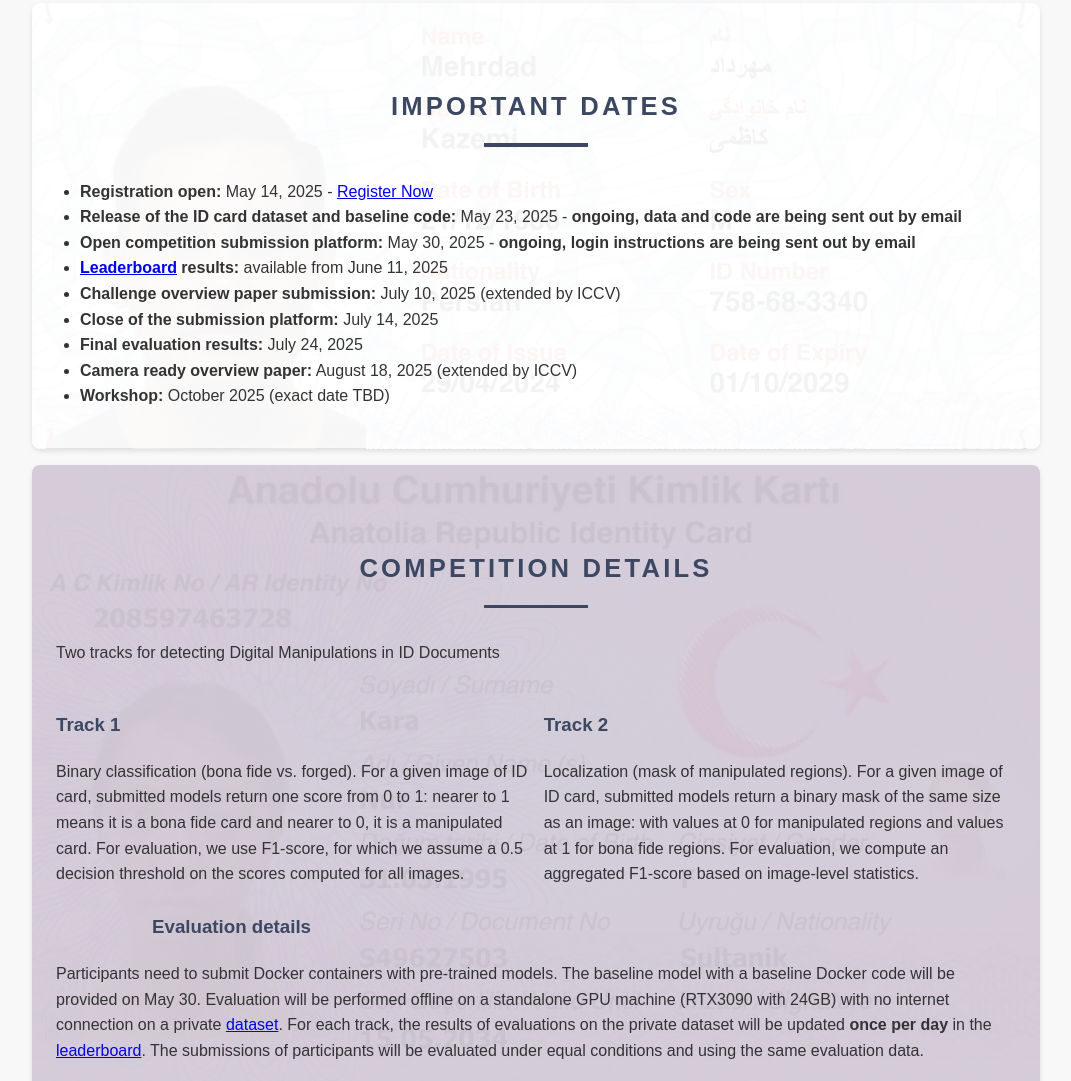
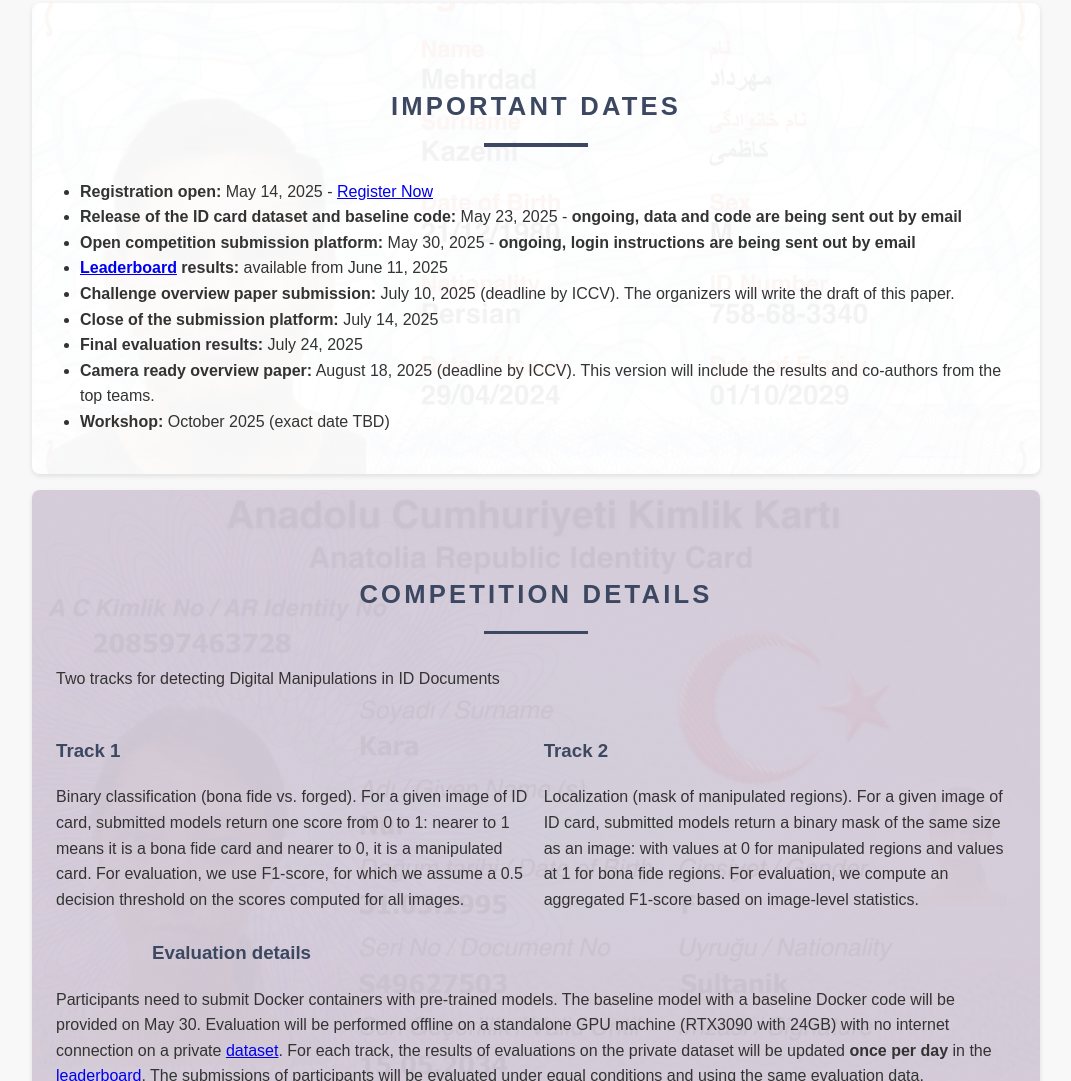
Before and after one commit to deepid-iccv/deepid-iccv.github.io, a plain HTML site: page index.html in a window 1280 px wide. Shown: the part 1083-2164 px from the top of the page, without its empty margins (104-1175 px from the left). Drawn offline with nearby package versions, Linux system fonts and the light colour scheme.

Commit message:
updated the website and leaderboard 07.07.2025

```diff
--- a/index.html
+++ b/index.html
@@ -112,10 +112,10 @@
             <li><strong>Release of the ID card dataset and baseline code:</strong> May 23, 2025 - <strong>ongoing, data and code are being sent out by email</strong></li>
             <li><strong>Open competition submission platform:</strong> May 30, 2025 - <strong>ongoing, login instructions are being sent out by email</strong></li>
             <li><strong><a href="#leaderboard">Leaderboard</a> results:</strong> available from June 11, 2025</li>
-            <li><strong>Challenge overview paper submission:</strong> July 10, 2025 (extended by ICCV)</li>
+            <li><strong>Challenge overview paper submission:</strong> July 10, 2025 (deadline by ICCV). The organizers will write the draft of this paper.</li>
             <li><strong>Close of the submission platform:</strong> July 14, 2025</li>
             <li><strong>Final evaluation results:</strong> July 24, 2025</li>
-            <li><strong>Camera ready overview paper:</strong> August 18, 2025 (extended by ICCV)</li>
+            <li><strong>Camera ready overview paper:</strong> August 18, 2025 (deadline by ICCV). This version will include the results and co-authors from the top teams.</li>
             <li><strong>Workshop:</strong> October 2025 (exact date TBD)</li>
           </ul>
           <!-- <h3>Workshop:</h3>
```
